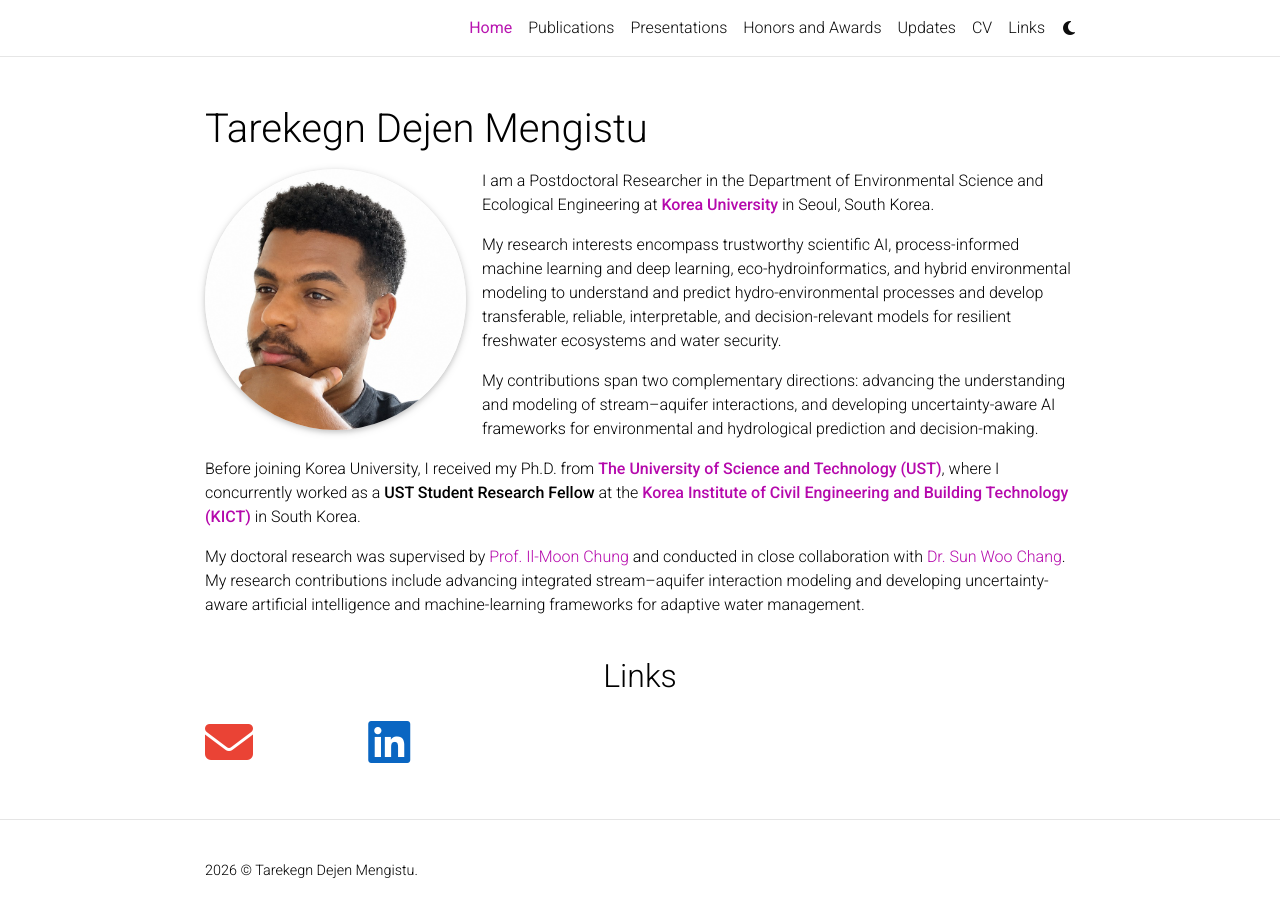
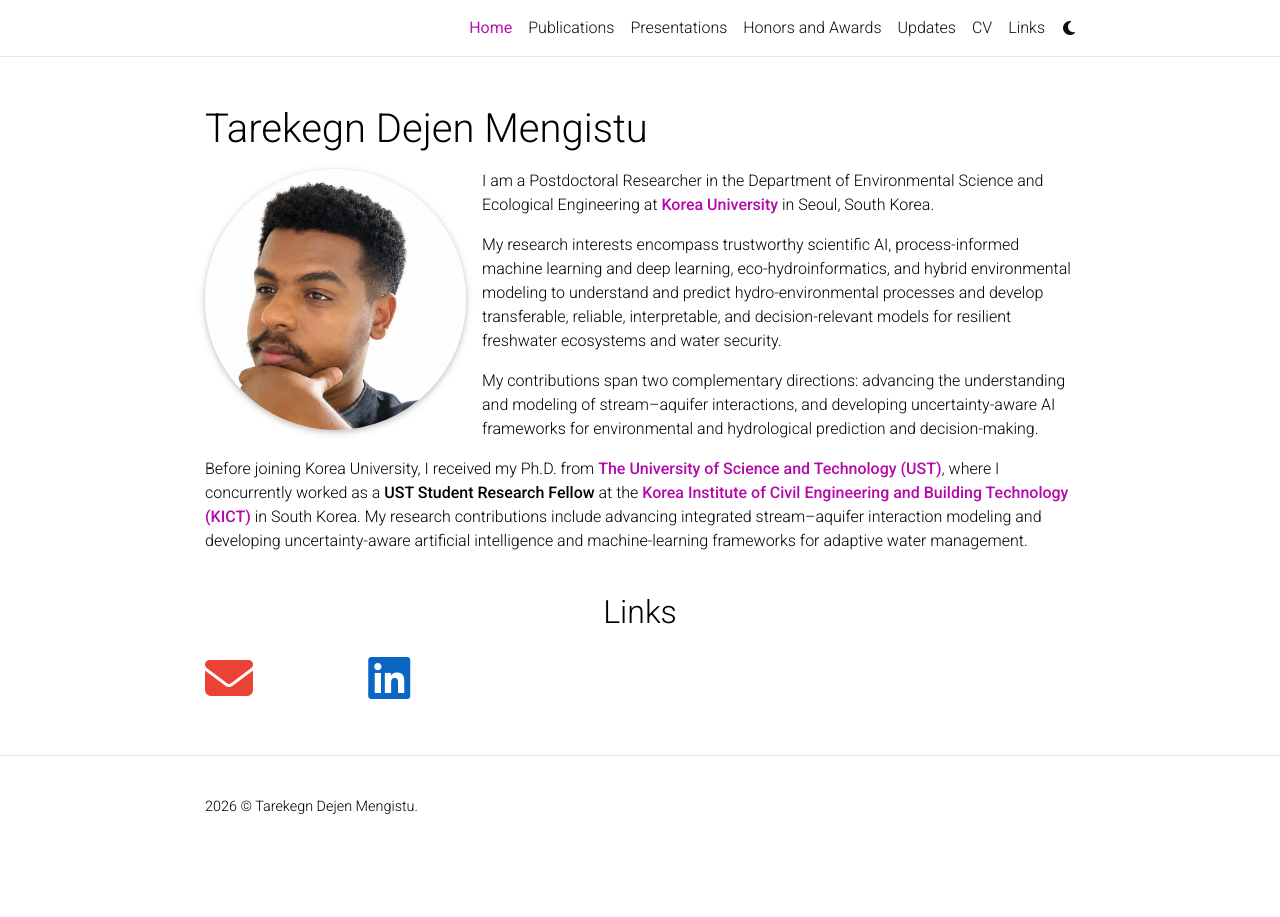
Before and after one commit to tdmengistu/tdmengistu.github.io, a Jekyll site: the page built from _pages/about.md, in a window 1280 px wide and 922 px high. Shown: the top 917 px of the window. Built offline with Jekyll 4.4.1, drawn with Linux system fonts in a browser that asks for light colours; a style sheet for code colours, icons or effects is not loaded.

Commit message:
Revise about page to streamline research description
Removed details about doctoral research supervision and collaboration.

```diff
--- a/_pages/about.md
+++ b/_pages/about.md
@@ -20,6 +20,4 @@
 My contributions span two complementary directions: advancing the understanding and modeling of stream–aquifer interactions, and developing uncertainty-aware AI frameworks for environmental and hydrological prediction and decision-making.
 
 
-Before joining Korea University, I received my Ph.D. from **[The University of Science and Technology (UST)](https://www.ust.ac.kr/eng.do)**, where I concurrently worked as a **UST Student Research Fellow** at the **[Korea Institute of Civil Engineering and Building Technology (KICT)](https://www.kict.re.kr/eng/)** in South Korea.
-
-My doctoral research was supervised by [Prof. Il-Moon Chung](https://scholar.google.com/citations?user=QlAJjXwAAAAJ&hl=en) and conducted in close collaboration with [Dr. Sun Woo Chang](https://scholar.google.com/citations?user=jPHfuCIAAAAJ&hl=en). My research contributions include advancing integrated stream–aquifer interaction modeling and developing uncertainty-aware artificial intelligence and machine-learning frameworks for adaptive water management.
+Before joining Korea University, I received my Ph.D. from **[The University of Science and Technology (UST)](https://www.ust.ac.kr/eng.do)**, where I concurrently worked as a **UST Student Research Fellow** at the **[Korea Institute of Civil Engineering and Building Technology (KICT)](https://www.kict.re.kr/eng/)** in South Korea. My research contributions include advancing integrated stream–aquifer interaction modeling and developing uncertainty-aware artificial intelligence and machine-learning frameworks for adaptive water management.
```
